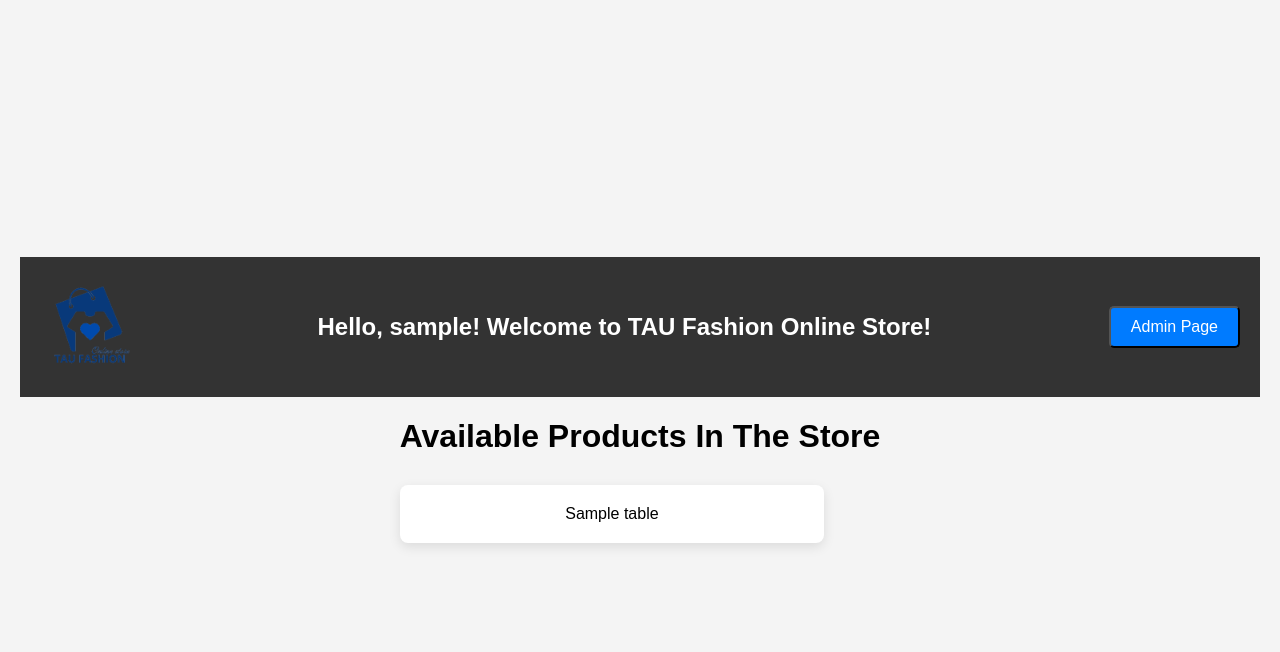
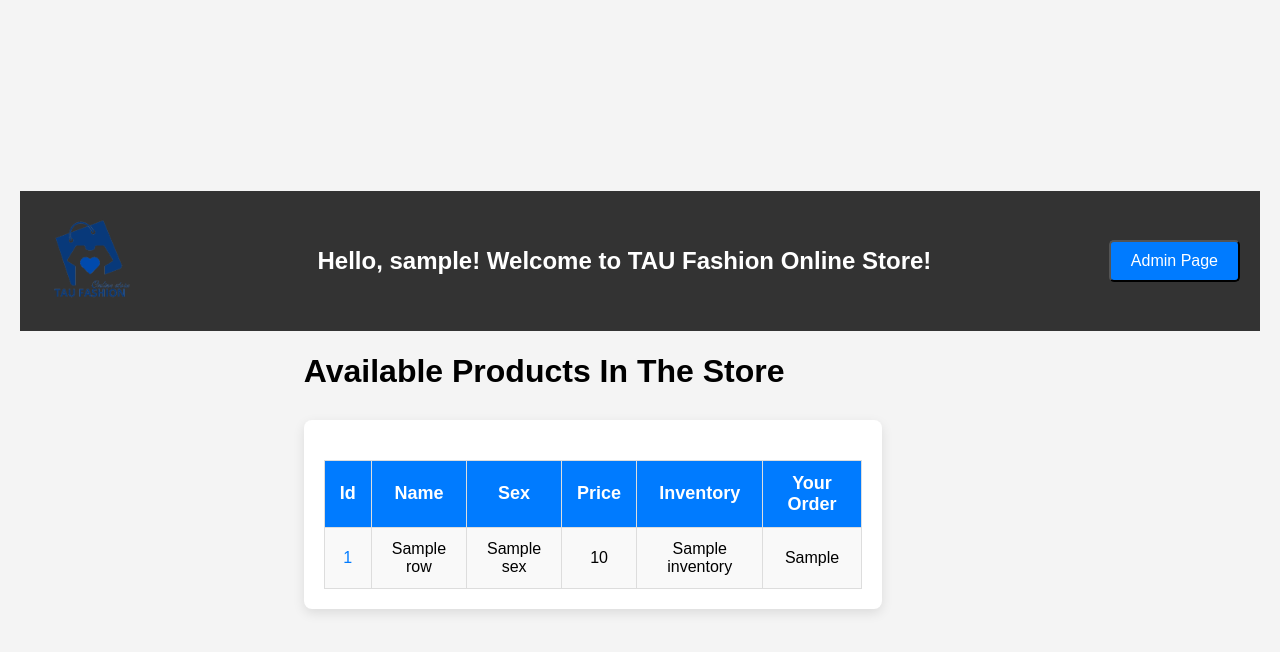
Before and after one commit to Rotem-Mokady/TAU-Fashion-Online-Store, a Flask app: template templates/home_page.html in a window 1280 px wide. Shown: the top 652 px of the page. Run offline with Flask 3, Linux system fonts and the light colour scheme; the template is opened without the code that fills it: most values are stand-ins (such as "Sample title", 1, 10 or a date in 2020); parts of the project's set-up code (start-up, migrations or seed data) failed here and were passed over.

Commit message:
add link to cloth

```diff
--- a/cloths_handler.py
+++ b/cloths_handler.py
@@ -41,6 +41,6 @@ def home_page_handler() -> str:
     # add user amount choosing column
     df['Your Order'] = 0
     # HTML table with classes for styling
-    df_html = df.to_html(classes='table table-bordered table-striped', index=False)
+    df_html = df.to_dict(orient='records')
 
     return df_html
--- a/templates/home_page.html
+++ b/templates/home_page.html
@@ -24,8 +24,32 @@
     <div class="container mt-5">
         <h1>Available Products In The Store</h1>
         <div class="table-container">
-            <!-- Insert the DataFrame HTML table here -->
-            {{ table|safe }}
+            <!-- Display table with the dataframe -->
+            <table>
+                <thead>
+                    <tr>
+                        <th>Id</th>
+                        <th>Name</th>
+                        <th>Sex</th>
+                        <th>Price</th>
+                        <th>Inventory</th>
+                        <th>Your Order</th>
+                    </tr>
+                </thead>
+                <tbody>
+                    {% for row in table %}
+                        <tr>
+                            <!-- Make the "Id" clickable to redirect to the path -->
+                            <td><a href="{{ row['Path'] }}">{{ row['Id'] }}</a></td>
+                            <td>{{ row['Name'] }}</td>
+                            <td>{{ row['Sex'] }}</td>
+                            <td>{{ row['Price'] }}</td>
+                            <td>{{ row['Inventory'] }}</td>
+                            <td>{{ row['Your Order'] }}</td>
+                        </tr>
+                    {% endfor %}
+                </tbody>
+            </table>
         </div>
     </div>
 </body>
```
